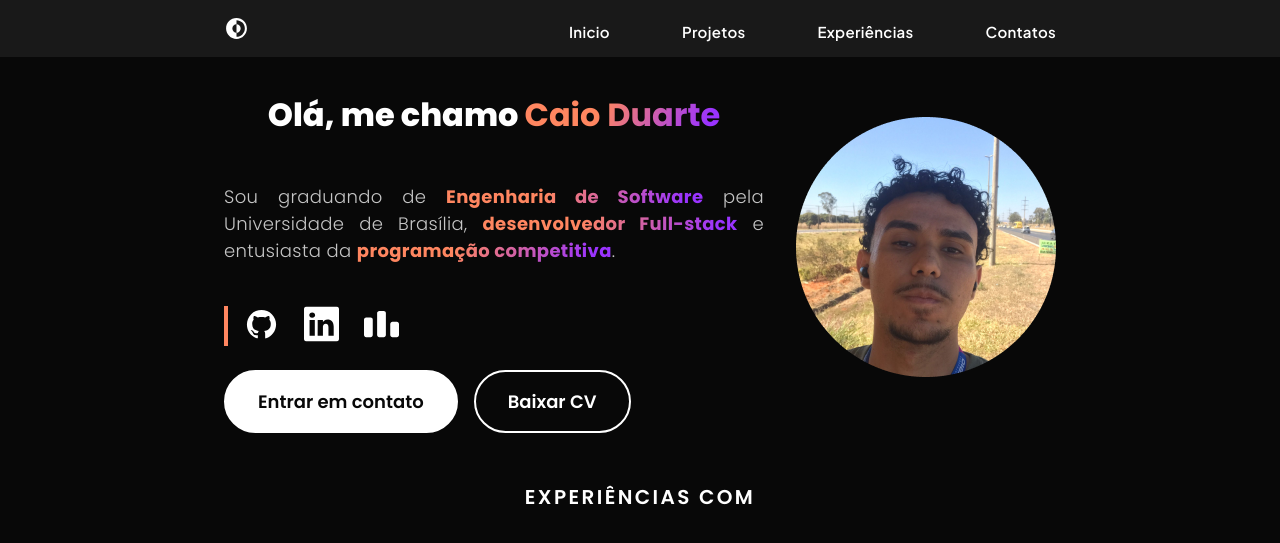
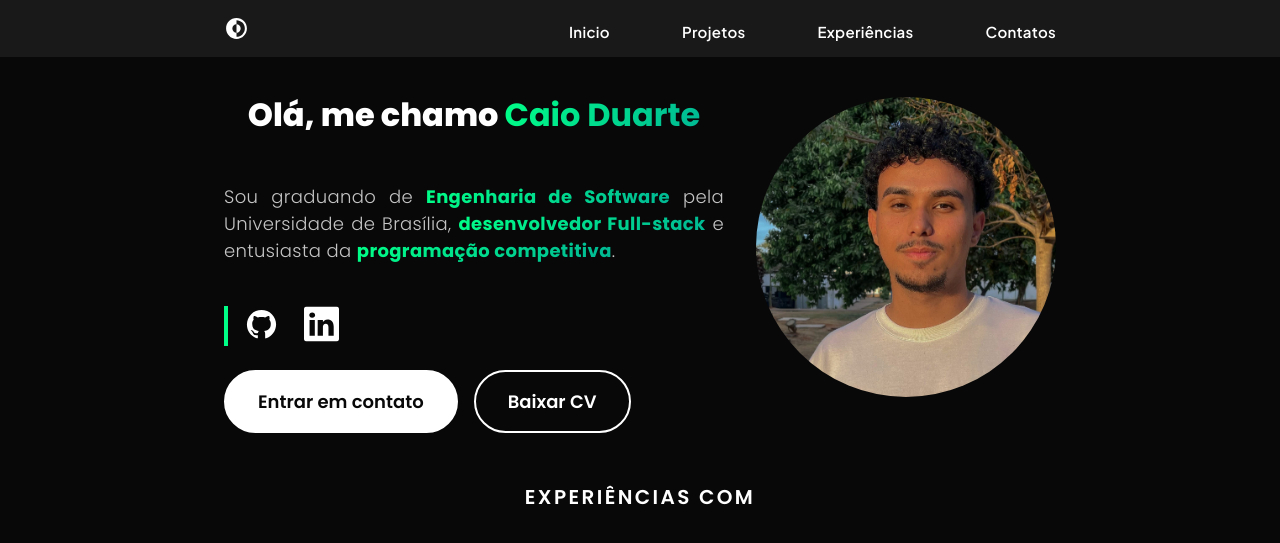
Before and after one commit to CaioDuart3/Portfolio, a plain HTML site: page index.html in a window 1280 px wide. Shown: the top 543 px of the page. Drawn offline with Linux system fonts and the light colour scheme.

Commit message:
style: troca de foto de perfil e cores

```diff
--- a/assets/css/index.css
+++ b/assets/css/index.css
@@ -23,7 +23,7 @@ body {
     margin: 0;
     overflow-x: hidden;
     overflow-y: auto;
-    padding-top: calc(var(--paddingHeader) + 20px); /* Ajuste conforme a altura do header */
+    padding-top: calc(var(--paddingHeader) + 20px);
 }
 a{
     text-decoration: none;
@@ -51,7 +51,7 @@ button:hover{
     cursor: pointer;
 }
 .colorir-texto{
-    background: var(--Primary-Gradient, linear-gradient(114deg, #FF8660 38.79%, #9A33FF 91.52%));
+    background: var(--Primary-Gradient, linear-gradient(114deg, #00ff87 , #00b894 ));
 background-clip: text;
 -webkit-background-clip: text;
 -webkit-text-fill-color: transparent;
@@ -160,12 +160,21 @@ align-self: stretch;
     line-height: normal;
     letter-spacing: 0.36px;
 }
+
+.formato-img-perfil {
+    width: 300px;
+    height: 300px;
+    border-radius: 50%;
+    object-fit: cover;
+    object-position: center;
+}
+
 .elementos-inicio-contatos{
     display: flex;
 padding: 0px 16px;
 align-items: center;
 gap: 25px;
-border-left: 4px solid var(--Primary-Gradient, #FF8660);
+border-left: 4px solid var(--Primary-Gradient, #00ff87);
 }
 .elementos-inicio-contatos a{
     transition: transform 0.3s ease; /* Aplica uma transição suave */
--- a/index.html
+++ b/index.html
@@ -103,7 +103,7 @@
                 </defs>
               </svg>
             </a>
-            <a href="https://codeforces.com/profile/caioduart3" target="_blank">
+            <!-- <a href="https://codeforces.com/profile/caioduart3" target="_blank">
               <svg
                 xmlns="http://www.w3.org/2000/svg"
                 width="35"
@@ -116,7 +116,7 @@
                   fill="white"
                 />
               </svg>
-            </a>
+            </a> -->
           </div>
           <div class="elementos-inicio-btn">
             <a href="https://wa.me/5561996901265" target="_blank"
@@ -127,7 +127,7 @@
             >
           </div>
         </div>
-        <div><img src="./assets/img/Caio.png" alt="" /></div>
+        <div><img class="formato-img-perfil" src="./assets/img/eu.jpeg" alt="" /></div>
       </div>
       <div id="ferramentas">
         <h1>EXPERIÊNCIAS COM</h1>
@@ -495,7 +495,7 @@
         </a>
       </div>
       <div class="footer-icons">
-        <a href="https://codeforces.com/profile/caioduart3" target="_blank">
+        <!-- <a href="https://codeforces.com/profile/caioduart3" target="_blank">
           <svg
             xmlns="http://www.w3.org/2000/svg"
             width="35"
@@ -508,7 +508,7 @@
               fill="white"
             />
           </svg>
-        </a>
+        </a> -->
       </div>
     </footer>
   </body>
```
Also changed, not shown: assets/img/eu.jpeg (added), 1 other file.
